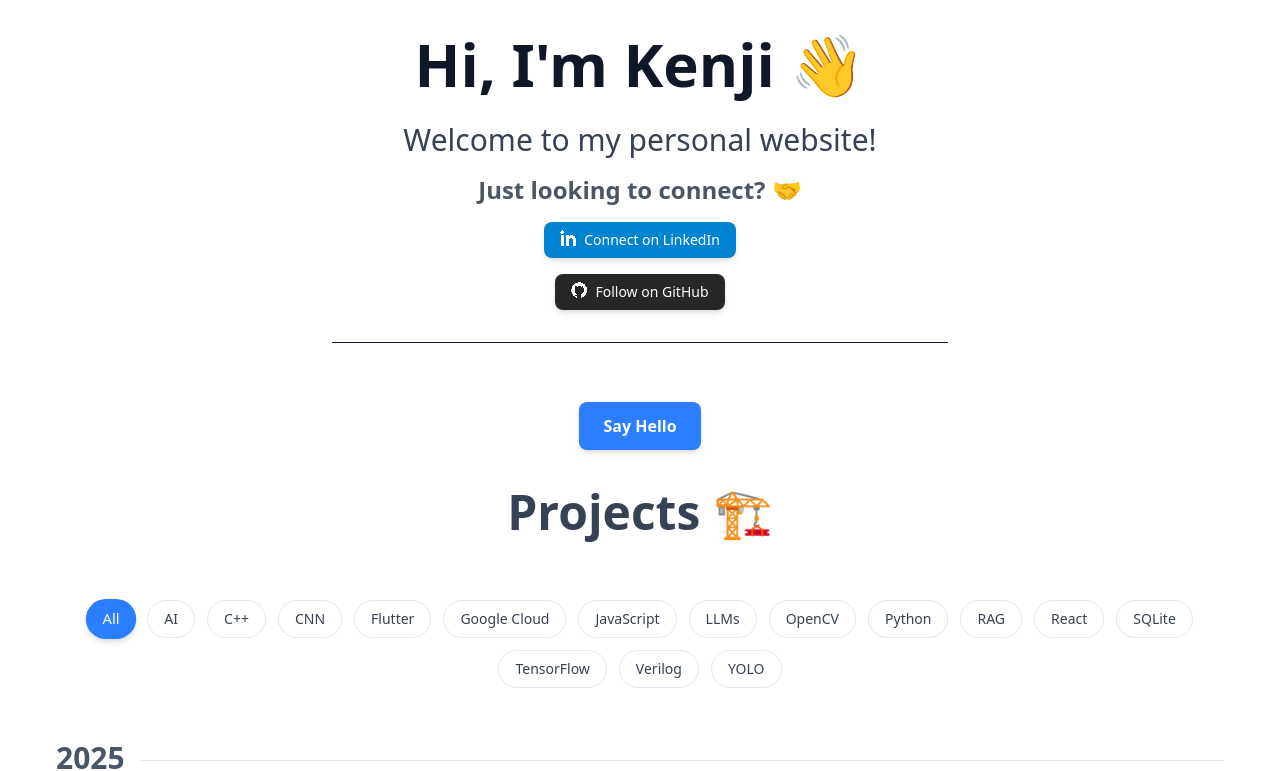
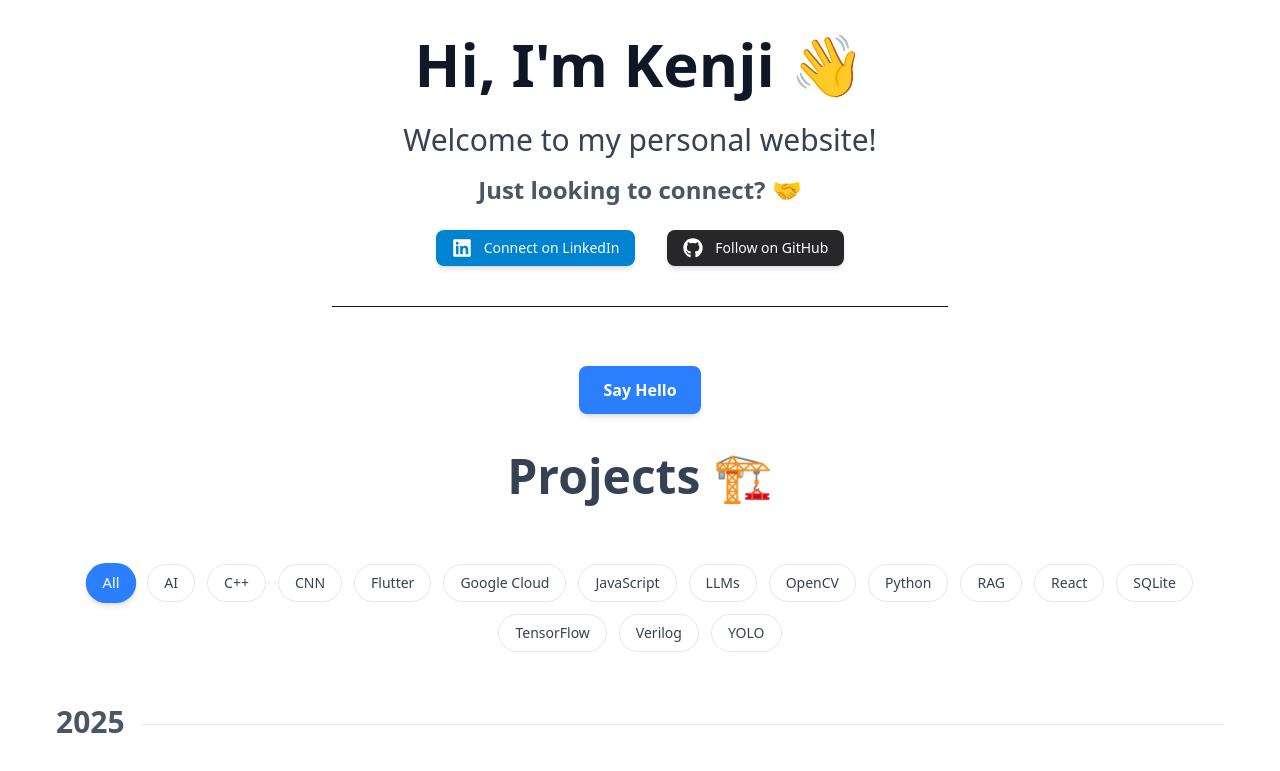
Before and after one commit to KenjiTECHinc/KenjiTECHinc-website, a React (Vite) app: page / in a window 1280 px wide. Shown: the top 771 px of the page. Built offline with nearby package versions, Linux system fonts and the light colour scheme.

Commit message:
update connection buttons

```diff
--- a/package.json
+++ b/package.json
@@ -11,8 +11,10 @@
   },
   "dependencies": {
     "@tailwindcss/vite": "^4.1.18",
+    "lucide-react": "^0.577.0",
     "react": "^19.2.0",
     "react-dom": "^19.2.0",
+    "react-icons": "^5.6.0",
     "tailwindcss": "^4.1.18"
   },
   "devDependencies": {
--- a/src/App.jsx
+++ b/src/App.jsx
@@ -1,11 +1,10 @@
 import { useState } from 'react'
 import './index.css'
-import { LogoButton } from './components/atoms/LogoButton';
 import { ProjectsGrid } from './components/organisms/ProjectsGrid';
+import { ButtonCollection } from './components/molecules/ButtonCollection';
 
 import projectsData from './data/projects.json';
-import linkedInLogo from './assets/linkedin_64_small.svg';
-import githubLogo from './assets/github_32_xs.svg';
+import connectData from './data/connect.json';
 
 
 function App() {
@@ -20,23 +19,7 @@ function App() {
       </h2>
 
       <h5>Just looking to connect? 🤝</h5>
-      <LogoButton
-        href="https://www.linkedin.com/in/achita-chitraphan"
-        imageSrc={linkedInLogo}
-        altText="LinkedIn Logo"
-        colorVariant={"linkedIn"}
-      >
-        Connect on LinkedIn
-      </LogoButton>
-      <LogoButton
-        href="https://github.com/KenjiTECHinc"
-        imageSrc={githubLogo}
-        altText="GitHub Logo"
-        colorVariant={"github"}
-      >
-        Follow on GitHub
-      </LogoButton>
-
+      <ButtonCollection buttons={connectData} />
 
       <hr className="border-gray-900 my-6 h-1 w-1/2" />
 
--- a/src/components/atoms/LogoButton.jsx
+++ b/src/components/atoms/LogoButton.jsx
@@ -1,12 +1,22 @@
 // src/components/atoms/LogoButton.jsx
+import { Globe } from 'lucide-react';
+import { FaLinkedin, FaGithub } from 'react-icons/fa';
+
 const colorVariants = {
     linkedIn: 'bg-sky-600 hover:bg-sky-700 text-white',
     github: 'bg-zinc-800 hover:bg-zinc-900 text-white',
     primary: 'bg-primary-500 hover:bg-primary-600 text-white'
 };
 
-export function LogoButton({ href, imageSrc, altText, colorVariant, children }) {
+const iconMap = {
+    Linkedin: FaLinkedin,
+    Github: FaGithub,
+    Globe: Globe // fallback icon
+};
+
+export function LogoButton({ href, iconName, altText, colorVariant, children }) {
     const activeColorClasses = colorVariants[colorVariant] || colorVariants.primary;
+    const IconComponent = iconMap[iconName] || iconMap.Globe;
 
     return (
         <a
@@ -16,7 +26,7 @@ export function LogoButton({ href, imageSrc, altText, colorVariant, children })
             className={`inline-block px-4 py-2 m-2 items-center ${activeColorClasses} font-medium text-sm text-center rounded-lg shadow-md transition-all duration-200 ease-in-out hover:scale-105 cursor-pointer ${href === '' ? 'pointer-events-none opacity-50' : 'opacity-100'}`}
         >
             <div className="flex items-center justify-center">
-                <img src={imageSrc} alt={altText} className="h-4 w-4 mr-2 mb-1" />
+                <IconComponent aria-label={altText} className="h-5 w-5 mr-3" />
                 {children}
             </div>
         </a>
--- /dev/null
+++ b/src/components/molecules/ButtonCollection.jsx
@@ -0,0 +1,22 @@
+//src/components/molecules/ButtonCollection.jsx
+// This component is designed to render a collection of LogoButtons in  a horizontal layout with consistent spacing
+import { LogoButton } from '../atoms/LogoButton';
+
+export function ButtonCollection({ buttons }) {
+    const buttonsFlat = buttons.flat();
+
+    return (
+        <div className="flex flex-wrap justify-center gap-4 mt-2 mb-2">
+            {buttonsFlat.map(button => (
+                <LogoButton
+                    href={button.url}
+                    iconName={button.iconName}
+                    altText={button.name}
+                    colorVariant={button.colorVariant}
+                >
+                    {button.message}
+                </LogoButton>
+            ))}
+        </div>
+    );
+}
--- /dev/null
+++ b/src/data/connect.json
@@ -0,0 +1,16 @@
+[
+    {
+        "name": "LinkedIn Logo",
+        "url": "https://www.linkedin.com/in/achita-chitraphan",
+        "colorVariant": "linkedIn",
+        "iconName": "Linkedin",
+        "message": "Connect on LinkedIn"
+    },
+    {
+        "name": "GitHub Logo",
+        "url": "https://github.com/KenjiTECHinc",
+        "colorVariant": "github",
+        "iconName": "Github",
+        "message": "Follow on GitHub"
+    }
+]
```
Also changed, not shown: 2 other files (tests, documents, lock files or other folders).
